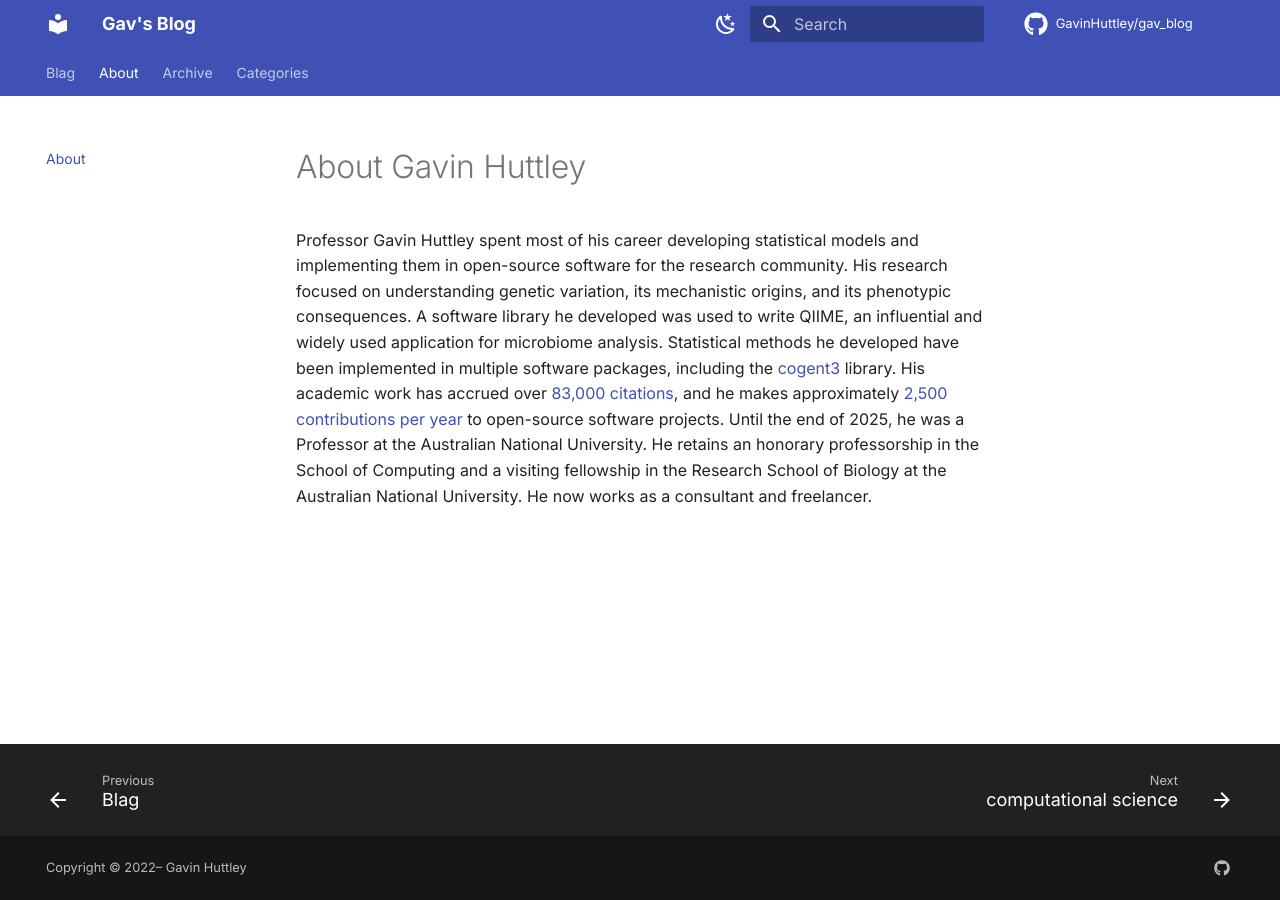
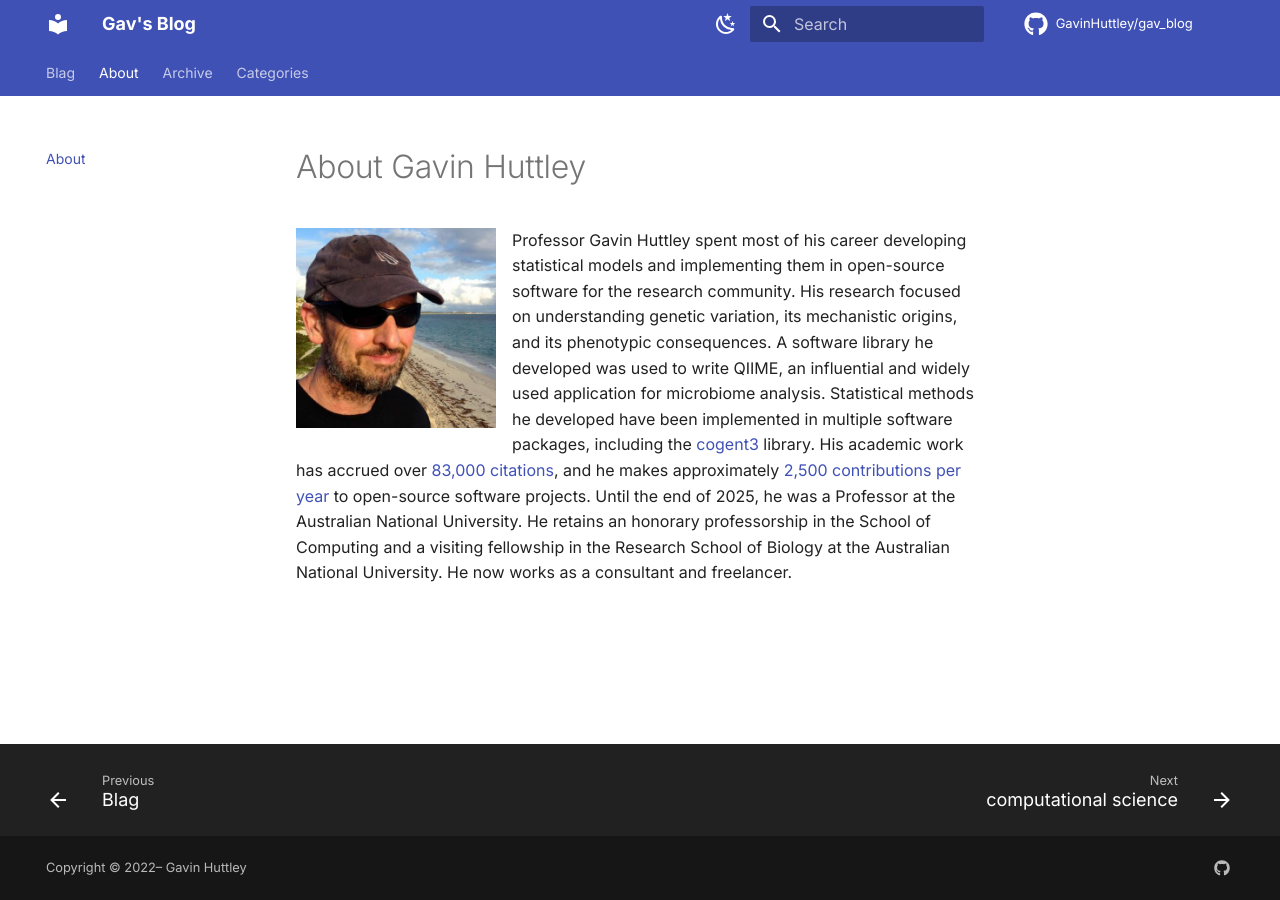
Before and after one commit to GavinHuttley/gav_blog, an MkDocs documentation site: the page built from docs/about.md, in a window 1280 px wide. Built offline with MkDocs 1.6.1 and Material for MkDocs 9.7.7, drawn with Linux system fonts in a browser that asks for light colours; plug-ins that fetch from the network failed and are left out; comment, search, counter and statistics services are not loaded.

Commit message:
ENH: added portrait

```diff
--- a/docs/.authors.yml
+++ b/docs/.authors.yml
@@ -3,4 +3,4 @@ authors:
     name: Gavin Huttley
     description: Honorary Professor, Australian National University
     url: https://github.com/GavinHuttley
-    avatar: https://github.com/GavinHuttley.png
+    avatar: /images/avatar.jpg
--- a/docs/about.md
+++ b/docs/about.md
@@ -4,4 +4,6 @@ title: About
 
 # About Gavin Huttley
 
+![Gavin Huttley](images/avatar.jpg){ align=left width="200" }
+
 Professor Gavin Huttley spent most of his career developing statistical models and implementing them in open-source software for the research community. His research focused on understanding genetic variation, its mechanistic origins, and its phenotypic consequences. A software library he developed was used to write QIIME, an influential and widely used application for microbiome analysis. Statistical methods he developed have been implemented in multiple software packages, including the [cogent3](https://cogent3.org) library. His academic work has accrued over [83,000 citations](https://scholar.google.com/citations?user=hVwLdqIAAAAJ&hl), and he makes approximately [2,500 contributions per year](https://github.com/GavinHuttley) to open-source software projects. Until the end of 2025, he was a Professor at the Australian National University. He retains an honorary professorship in the School of Computing and a visiting fellowship in the Research School of Biology at the Australian National University. He now works as a consultant and freelancer.
```
Also changed, not shown: docs/images/avatar.jpg (added).
